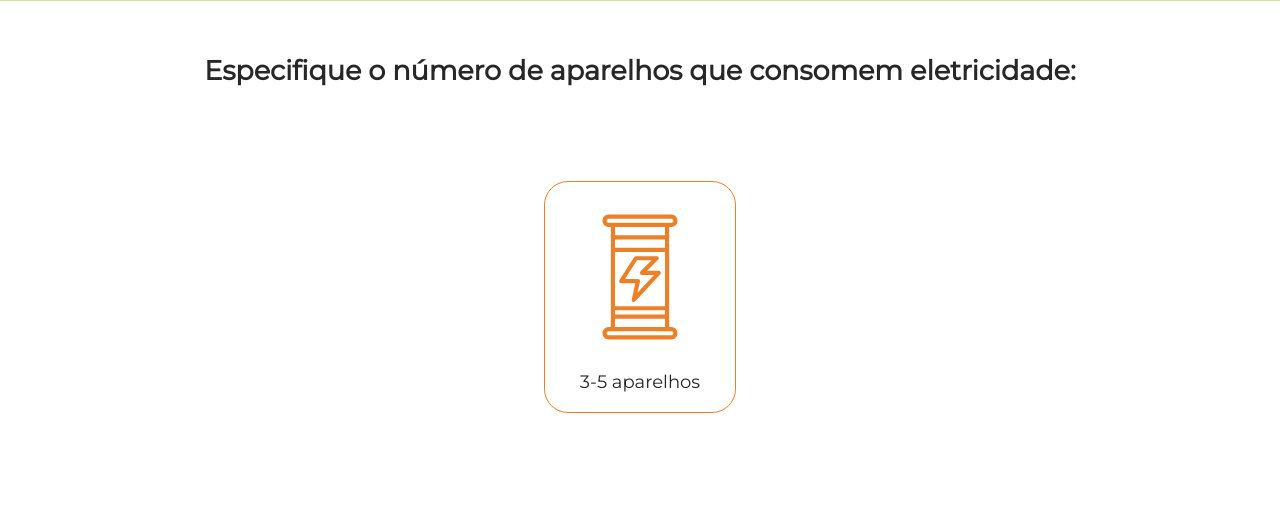
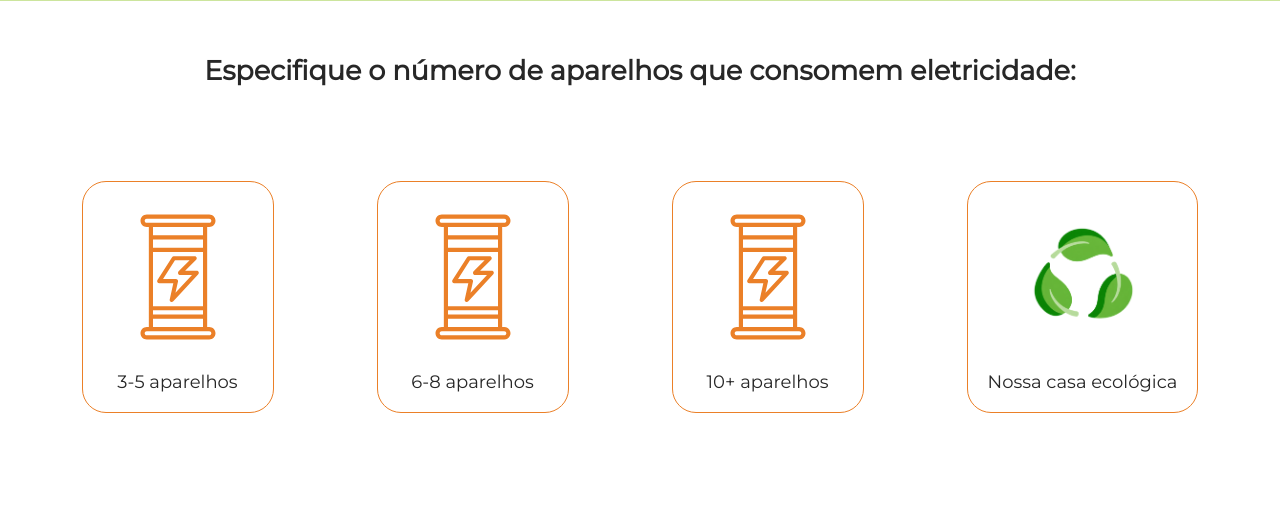
Before and after one commit to aladus14/calculator-bra-main, a Flask app: page /1/1 in a window 1280 px wide. Shown: the part 469-982 px from the top of the page. Run offline with Flask 3, Linux system fonts and the light colour scheme.

Commit message:
ATIVIDADES DE SALA REALIZADAS

```diff
--- a/main.py
+++ b/main.py
@@ -17,6 +17,8 @@ def result_calculate(size, lights, device):
     """
     # Coeficientes usados no cálculo do consumo de energia
     # ATIVIDADE 4 - ADICIONE UMA CONDIÇÃO PARA CASO O BOTÃO ESPECIAL SEJA CLICADO A FUNÇÃO RETORNE 150 (RESULTADO PERFEITO)
+
+
 
 
 
--- a/templates/electronics.html
+++ b/templates/electronics.html
@@ -22,16 +22,28 @@
     <h2 class="main__title">Especifique o número de aparelhos que consomem eletricidade:</h2>
     <ul class="list" id="list">
       <li class="list__item">
-         <a href="{{ size ~ '/' ~ lights ~ '/' ~ '3' }}">
+         <a href="{{'/' ~ size ~ '/' ~ lights ~ '/' ~ '3' }}">
           <img class="item__img" src="/static/img/battery.svg" color="black" alt="battery">
           <span>3-5 aparelhos</span></a>
       </li>
       <!-- Assignment #3 CRIE OS CARDS DA QUANTIDADE DE APARELHOS DE 6-8 E 10+ -->
+      <li class="list__item">
+         <a href="{{'/' ~ size ~ '/' ~ lights ~ '/' ~ '6' }}">
+          <img class="item__img" src="/static/img/battery.svg" color="black" alt="battery">
+          <span>6-8 aparelhos</span></a>
+      </li>
 
+      <li class="list__item">
+         <a href="{{'/' ~ size ~ '/' ~ lights ~ '/' ~ '10' }}">
+          <img class="item__img" src="/static/img/battery.svg" color="black" alt="battery">
+          <span>10+ aparelhos</span></a>
+      </li>
 
-
-
-
+      <li class="list__item">
+         <a href="{{'/' ~ size ~ '/' ~ lights ~ '/' ~ '11' }}">
+          <img class="item__img" src="/static/img/leafs.png" color="black" alt="battery">
+          <span>Nossa casa ecológica</span></a>
+      </li>
 
       <!--  -->
     </ul>
```
Also changed, not shown: templates/index.html (+12 -8 lines), templates/lights.html (+12 -6 lines).
